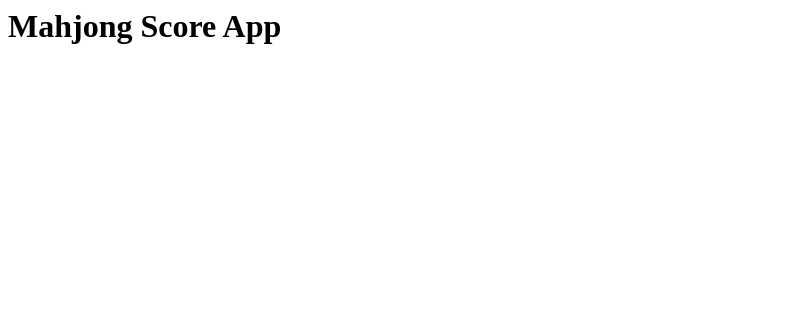
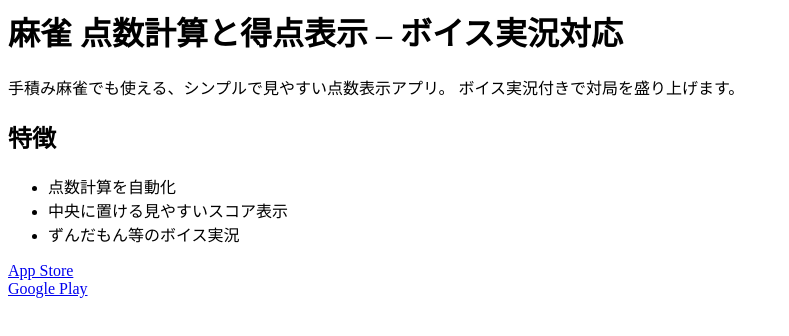
Before and after one commit to mahjongkeisanapp-stack/mahjongkeisanapp-stack.github.io, a plain HTML site: page index.html in a window 1280 px wide. Shown: the whole page, without its empty margins (0-789 px from the left). Drawn offline with Linux system fonts and the light colour scheme.

Commit message:
Update index.html

```diff
--- a/index.html
+++ b/index.html
@@ -1,5 +1,22 @@
 <html>
   <body>
-    <h1>Mahjong Score App</h1>
+    <h1>麻雀 点数計算と得点表示 – ボイス実況対応</h1>
+
+    <p>
+      手積み麻雀でも使える、シンプルで見やすい点数表示アプリ。
+      ボイス実況付きで対局を盛り上げます。
+    </p>
+
+    <h2>特徴</h2>
+    <ul>
+      <li>点数計算を自動化</li>
+      <li>中央に置ける見やすいスコア表示</li>
+      <li>ずんだもん等のボイス実況</li>
+    </ul>
+
+    <p>
+      <a href="【AppStoreのURL】">App Store</a><br>
+      <a href="【GooglePlayのURL】">Google Play</a>
+    </p>
   </body>
 </html>
```
